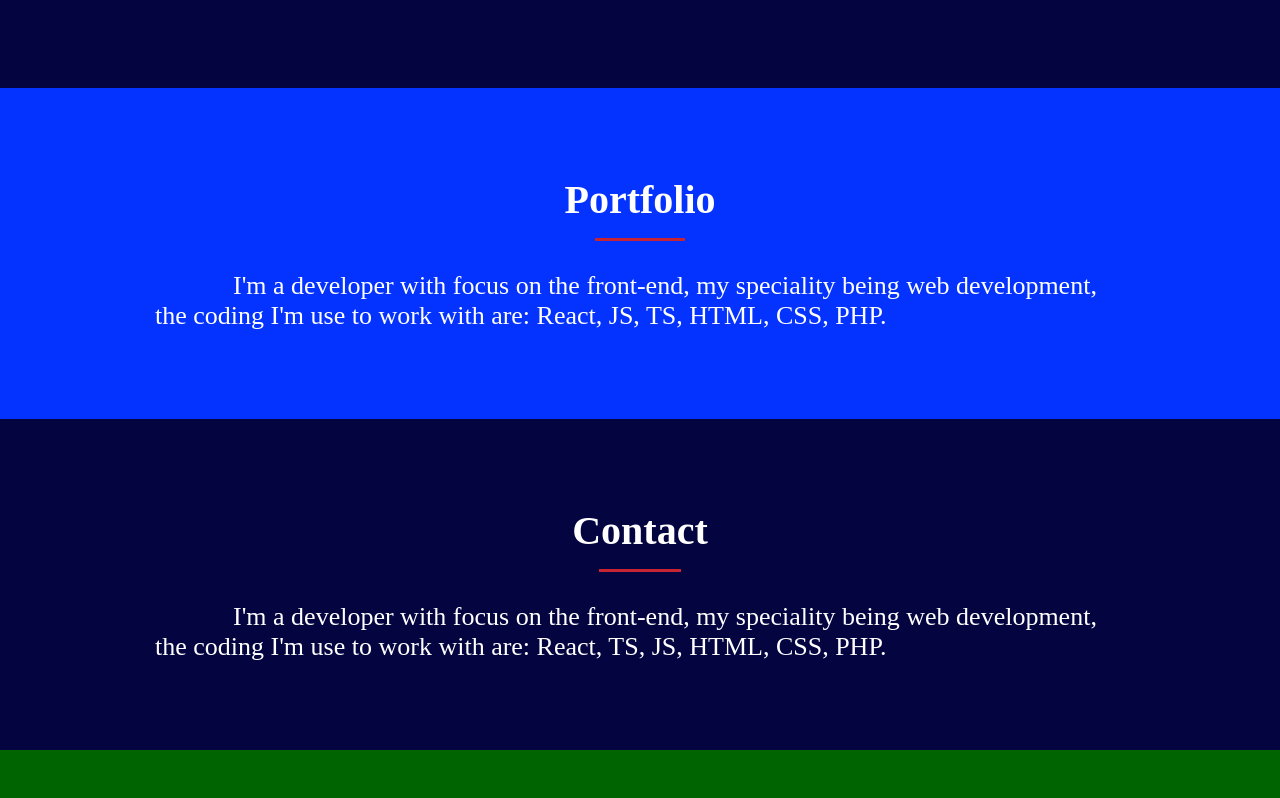
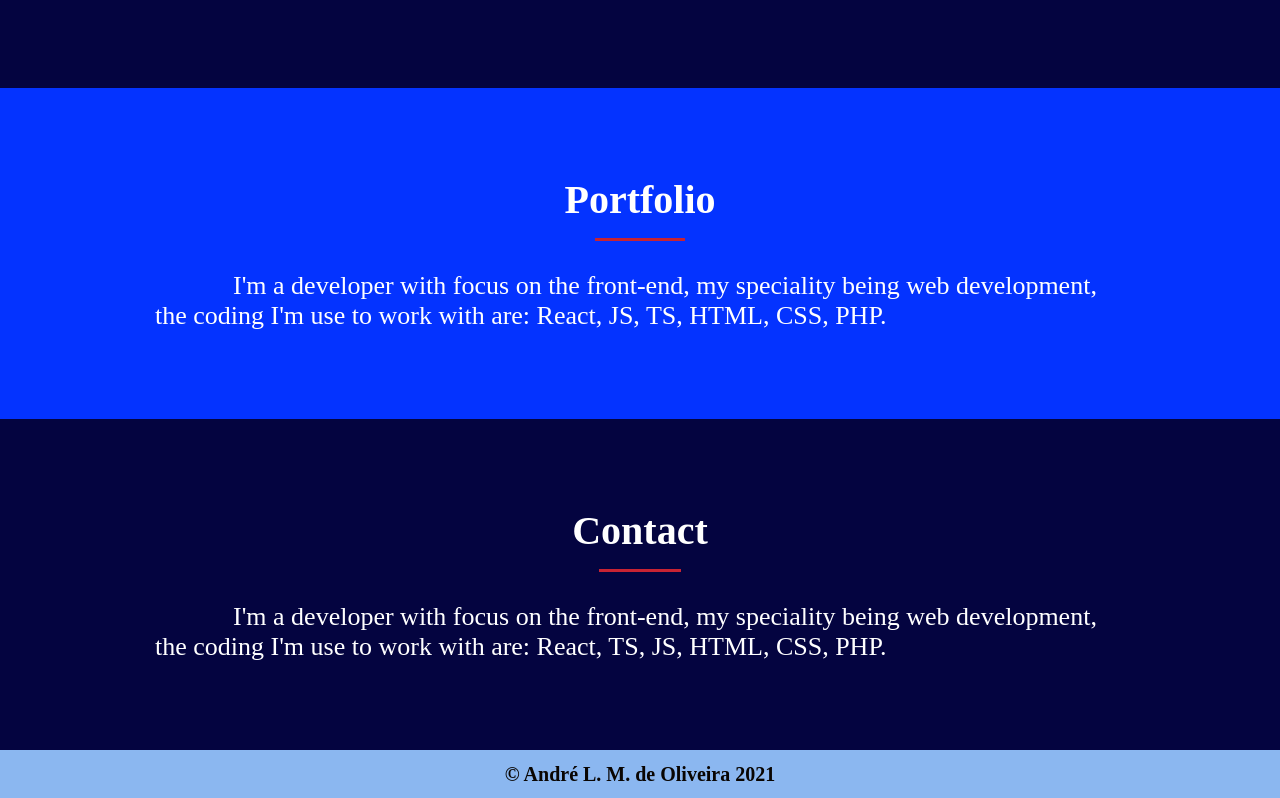
Before and after one commit to MestreALMO/My-Portfolio, a React (Create React App) app: page / in a window 1280 px wide. Shown: the part 1173-1971 px from the top of the page. Before the commit the page ends 1923 px from the top, so only its background shows below. Built offline with nearby package versions, Linux system fonts and the light colour scheme.

Commit message:
footer done

```diff
--- /dev/null
+++ b/src/pages/Dashboard/Footer/index.tsx
@@ -0,0 +1,20 @@
+import React from 'react';
+
+import { Container } from './styles';
+
+const Footer: React.FC = () => {
+  const Mensagem = `© André L. M. de Oliveira`;
+  const year = new Date().getFullYear();
+
+  return (
+    <>
+      <Container>
+        <p>
+          {Mensagem} {year}
+        </p>
+      </Container>
+    </>
+  );
+};
+
+export default Footer;
--- /dev/null
+++ b/src/pages/Dashboard/Footer/styles.ts
@@ -0,0 +1,17 @@
+import styled from 'styled-components';
+import { shade } from 'polished';
+
+import * as variables from '../variables';
+
+export const Container = styled.div`
+  background: ${variables.bgNavbarFooter};
+  height: ${variables.navbarHeight};
+  width: 100%;
+  display: flex;
+  justify-content: center;
+  align-items: center;
+  overflow: hidden;
+  color: #090502;
+  font-weight: 800;
+  font-size: 20px;
+`;
--- a/src/pages/Dashboard/Navbar/styles.ts
+++ b/src/pages/Dashboard/Navbar/styles.ts
@@ -6,7 +6,7 @@ import * as variables from '../variables';
 export const Container = styled.div`
   background: ${variables.bgNavbarFooter};
   height: ${variables.navbarHeight};
-  width: 100vw;
+  width: 100%;
   display: flex;
   justify-content: center;
   align-items: center;
--- a/src/pages/Dashboard/index.tsx
+++ b/src/pages/Dashboard/index.tsx
@@ -5,6 +5,7 @@ import Home from './Tabs/Home';
 import About from './Tabs/About';
 import Portfolio from './Tabs/Portfolio';
 import Contact from './Tabs/Contact';
+import Footer from './Footer';
 import { Container } from './styles';
 
 const Dashboard: React.FC = () => (
@@ -15,6 +16,7 @@ const Dashboard: React.FC = () => (
       <About />
       <Portfolio />
       <Contact />
+      <Footer />
     </Container>
   </>
 );
```
Also changed, not shown: 1 other file (tests, documents, lock files or other folders).
